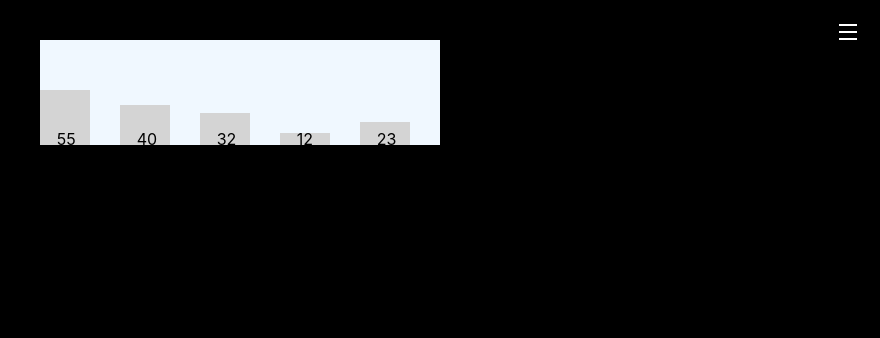
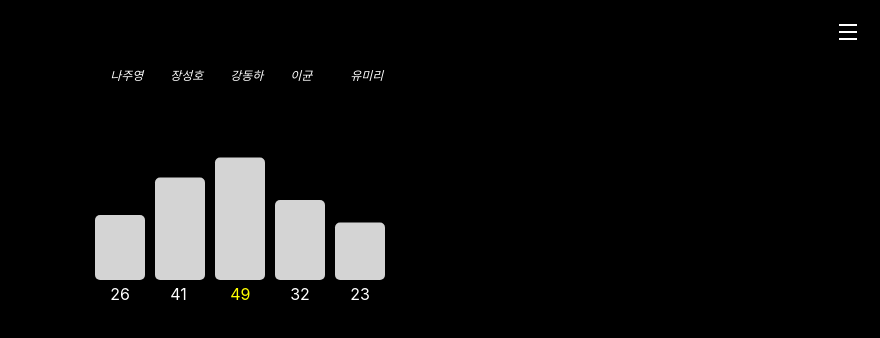
Before and after one commit to ajou-only-five/AOF-Frontend, a React (Create React App) app: page / in a window 1280 px wide. Shown: the top 338 px of the page, without its empty margins (400-1280 px from the left). Built offline with nearby package versions, Linux system fonts and the light colour scheme.

Commit message:
feat chartData sort function - chart.css

```diff
--- a/src/components/Chart/ChartBar.jsx
+++ b/src/components/Chart/ChartBar.jsx
@@ -1,17 +1,27 @@
 import React from "react";
 
 function ChartBar(props) {
+  console.log(props);
   return (
     <>
+      <text x={props.x + props.width / 3.3} y={80} fill={"white"}>
+        <tspan>{props.data.name}</tspan>
+      </text>
+
       <rect
         x={props.x}
         y={props.y}
         width={props.width}
         height={props.height}
+        rx={5}
         fill={"#d4d4d4"}
       />
-      <text x={props.x + props.width / 3} y={props.y + props.height}>
-        {props.height}
+      <text
+        x={props.x + props.width / 3.3}
+        y={props.y + props.height + 20}
+        fill={props.data.rank === 1 ? "yellow" : "white"}
+      >
+        {props.data.count}
       </text>
     </>
   );
--- a/src/components/Chart/MyChart.jsx
+++ b/src/components/Chart/MyChart.jsx
@@ -1,27 +1,30 @@
 import React, { useState } from "react";
 
+import ChartBar from "./ChartBar";
+
+import { sortRank } from "./sort";
 import "../../styles/Chart.css";
-import ChartBar from "./ChartBar";
 
 function MyChart(props) {
   const data = [
-    { name: "강동하", count: 55 },
-    { name: "장성호", count: 40 },
-    { name: "이균", count: 32 },
-    { name: "나주영", count: 12 },
-    { name: "유미리", count: 23 },
+    { name: "이균", count: 32, rank: 3 },
+    { name: "장성호", count: 41, rank: 2 },
+    { name: "강동하", count: 49, rank: 1 },
+    { name: "유미리", count: 23, rank: 5 },
+    { name: "나주영", count: 26, rank: 4 },
   ];
 
-  const [countData, setCountData] = useState(data);
+  const [countData, setCountData] = useState(sortRank(data));
 
   const maxCount =
     Math.max(...countData.map((el) => el.count)) < 50
       ? 50
       : Math.max(...countData.map((el) => el.count));
 
-  const chartHeight = maxCount + 50;
+  const chartHeight = (maxCount + 50) * 3;
+
   const barWidth = 50;
-  const barMargin = 30;
+  const barMargin = 10;
   const numofBars = countData.length;
   let width = numofBars * (barWidth + barMargin);
 
@@ -30,18 +33,20 @@ function MyChart(props) {
       <svg
         width={width}
         height={chartHeight}
-        viewBox={`0 0 ${width} ${props.height}`}
+        viewBox={`0 0 ${width} ${chartHeight}`}
         preserveAspectRatio="xMidYMax meet"
       >
-        {data.map((el, idx) => {
-          const barHeight = el.count;
+        {countData.map((el, idx) => {
+          const barHeight = el.count * 2.5;
           return (
             <ChartBar
               key={el.name}
-              x={idx * (barWidth + barMargin)}
-              y={chartHeight - barHeight}
+              x={idx * (barWidth + barMargin) + 5}
+              y={chartHeight - barHeight - 20}
               width={barWidth}
               height={barHeight}
+              chartHeight={chartHeight}
+              data={el}
             />
           );
         })}
--- /dev/null
+++ b/src/components/Chart/sort.js
@@ -0,0 +1,13 @@
+export function sortRank(list) {
+  list.sort((a, b) => b.rank - a.rank).reverse();
+  let [firstValue, ...lists] = list;
+  const answer = [firstValue];
+
+  for (let index in lists) {
+    const value = lists[index];
+    const key = index % 2 ? "push" : "unshift";
+    answer[key](value);
+  }
+
+  return answer;
+}
--- a/src/styles/Chart.css
+++ b/src/styles/Chart.css
@@ -1,10 +1,15 @@
 svg {
   position: absolute;
 
-  top: 5%;
+  top: 0;
   left: 50%;
 
   transform: translate(-50%);
 
-  background-color: aliceblue;
+  /* background-color: aliceblue; */
 }
+
+tspan {
+  font-size: 12px;
+  font-style: italic;
+}
```
Also changed, not shown: 11 other files (tests, documents, lock files or other folders).
